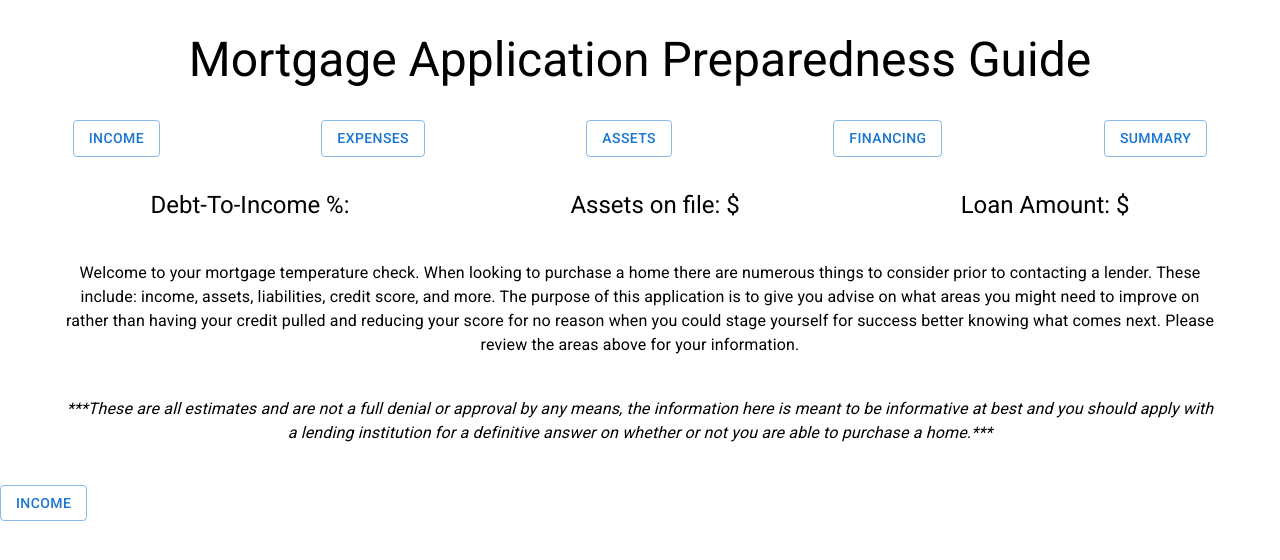
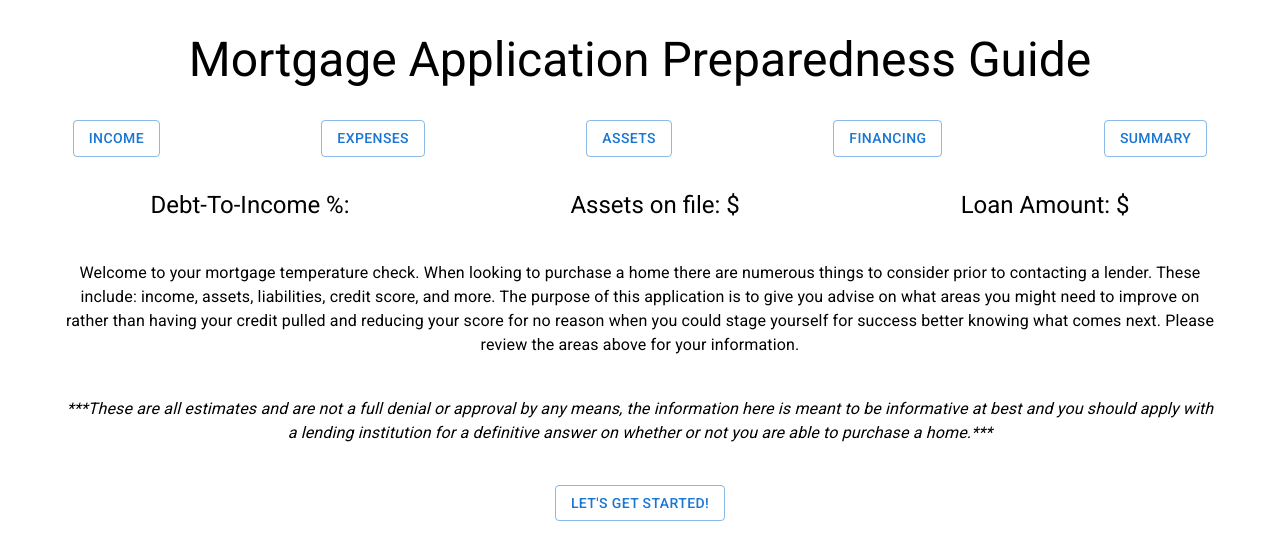
Before and after one commit to jschoff155/homefinancehero, a React (Create React App) app: page / in a window 1280 px wide. Shown: the top 560 px of the page. Built offline with nearby package versions, Linux system fonts and the light colour scheme.

Commit message:
Centered and reformatted start button.

```diff
--- a/src/ChildComponents/LandingPage.js
+++ b/src/ChildComponents/LandingPage.js
@@ -1,6 +1,7 @@
 import React from "react";
 import Box from "@mui/material/Box";
 import Button from "@mui/material/Button";
+import Grid from "@mui/material/Grid";
 import Typography from "@mui/material/Typography";
 
 function LandingPage({ setActiveComponent }) {
@@ -26,9 +27,11 @@ function LandingPage({ setActiveComponent }) {
         should apply with a lending institution for a definitive answer on
         whether or not you are able to purchase a home.***
       </Typography>
-      <Button variant="outlined" onClick={() => handleButtonClick("Income")}>
-        Income
-      </Button>
+      <Grid container justifyContent="center">
+        <Button variant="outlined" onClick={() => handleButtonClick("Income")}>
+          Let's get started!
+        </Button>
+      </Grid>
     </Box>
   );
 }
```
